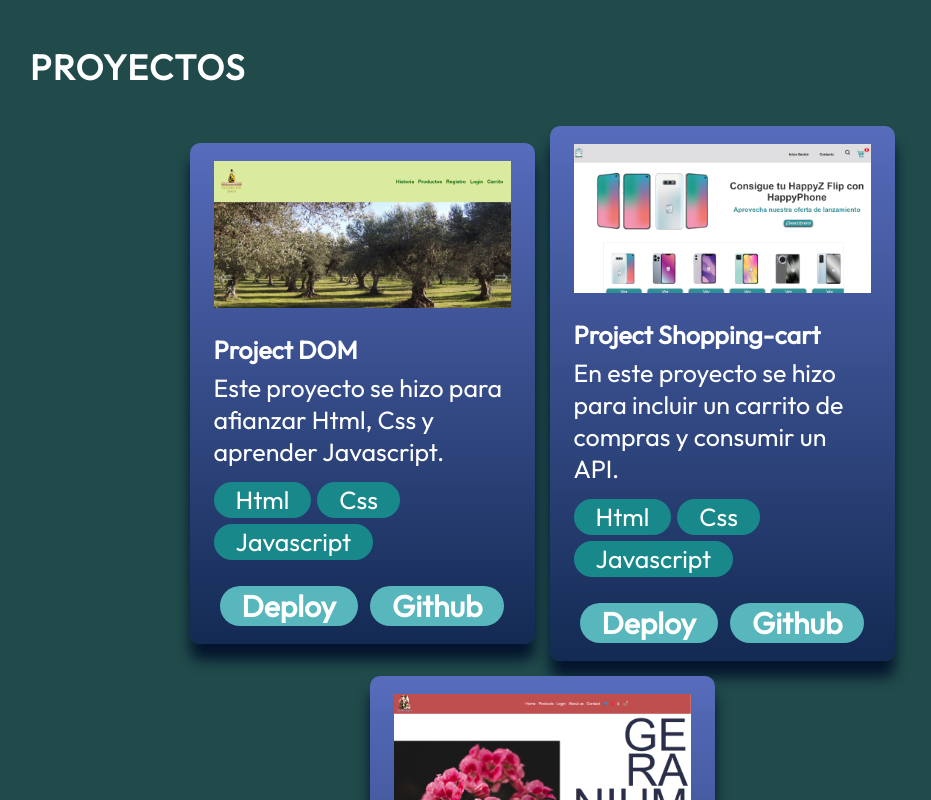
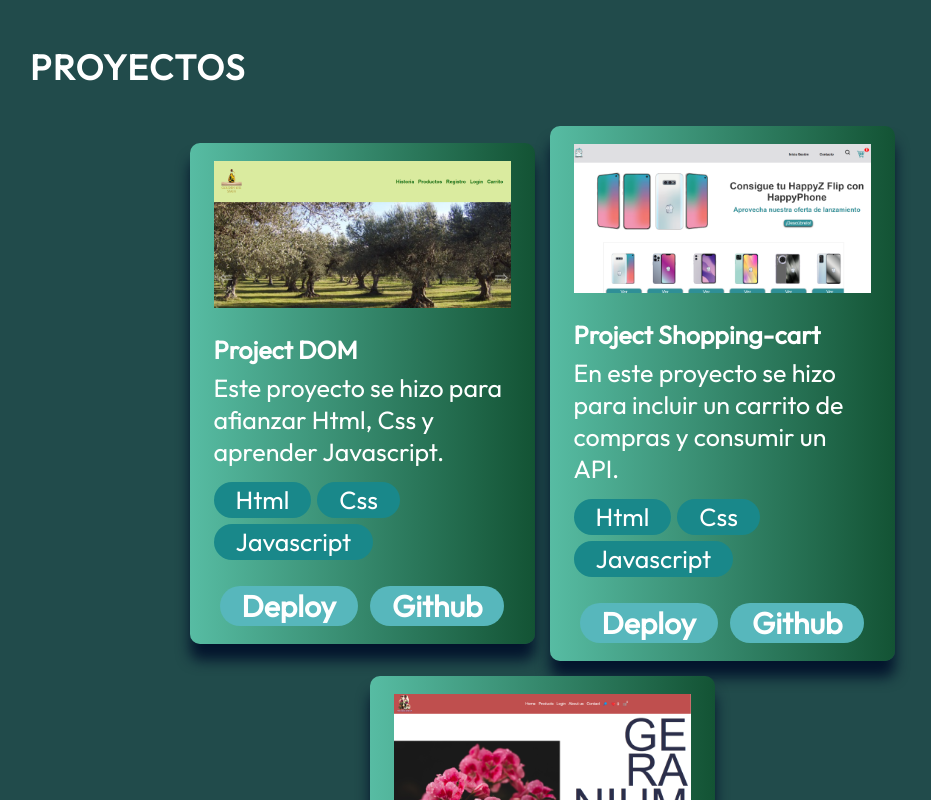
Before and after one commit to MarPrieto7/portfolio, a React (Vite) app: page / in a window 1280 px wide. Shown: the part 3000-3800 px from the top of the page, without its empty margins (98-1029 px from the left). Built offline with nearby package versions, Linux system fonts and the light colour scheme.

Commit message:
Update background ProjectCard.module.css

```diff
--- a/src/components/Projects/ProjectCard.module.css
+++ b/src/components/Projects/ProjectCard.module.css
@@ -4,7 +4,7 @@
   display: flex;
   flex-direction: column;
   border-radius: 10px;
-  background: linear-gradient(180deg, #576cbc 0%, #132a53 100%);
+  background: linear-gradient(90deg, #57bca3 0%, #135334 100%);
   box-shadow: 0 16px 14px 0 #04152d;
   padding: 18px 24px;
   max-width: 345px;
```
